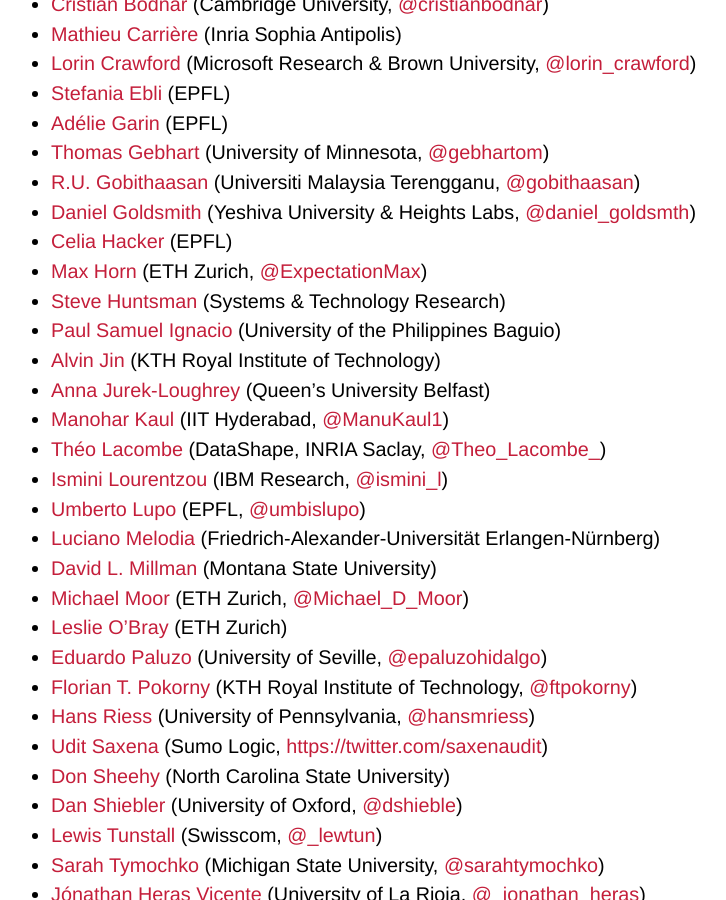
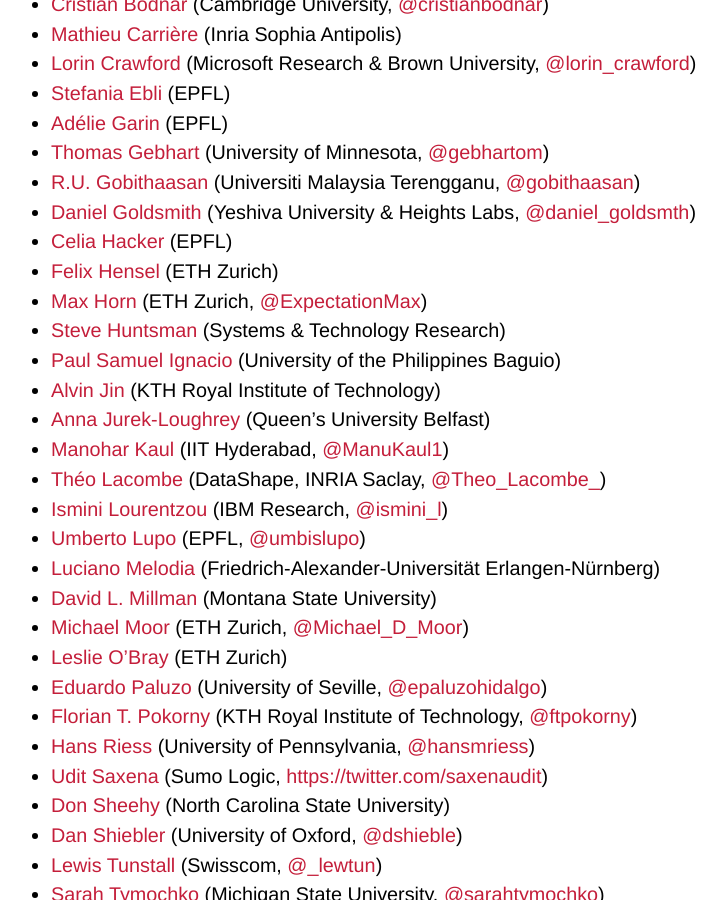
Before and after one commit to tda-in-ml/tda-in-ml.github.io, a Jekyll site: the page built from committee.md, in a window 1280 px wide and 900 px high, scrolled down 1033 px. Shown: the whole window, without its empty margins (161-887 px from the left). Built offline with Jekyll 4.4.1, drawn with Linux system fonts in a browser that asks for light colours; some web fonts are replaced; our own code applies the rules of GitHub Pages for plain Markdown files.

Commit message:
Updated programme committee list

```diff
--- a/committee.md
+++ b/committee.md
@@ -27,6 +27,7 @@ linchpin in ensuring high-quality reviews of all scientific contributions:
 - [R.U. Gobithaasan](https://sites.google.com/site/gobithaasan) (Universiti Malaysia Terengganu, [@gobithaasan](https://twitter.com/gobithaasan))
 - [Daniel Goldsmith](https://www.danielgoldsmith.net) (Yeshiva University & Heights Labs, [@daniel_goldsmth](https://twitter.com/daniel_goldsmth))
 - [Celia Hacker](https://people.epfl.ch/celia.hacker?lang=en) (EPFL)
+- [Felix Hensel](https://hensel-f.github.io) (ETH Zurich)
 - [Max Horn](https://expectationmax.github.io) (ETH Zurich, [@ExpectationMax](https://twitter.com/ExpectationMax))
 - [Steve Huntsman](https://scholar.google.com/citations?user=MubPycgAAAAJ) (Systems & Technology Research)
 - [Paul Samuel Ignacio](https://paulsamuelignacio.weebly.com) (University of the Philippines Baguio)
```
